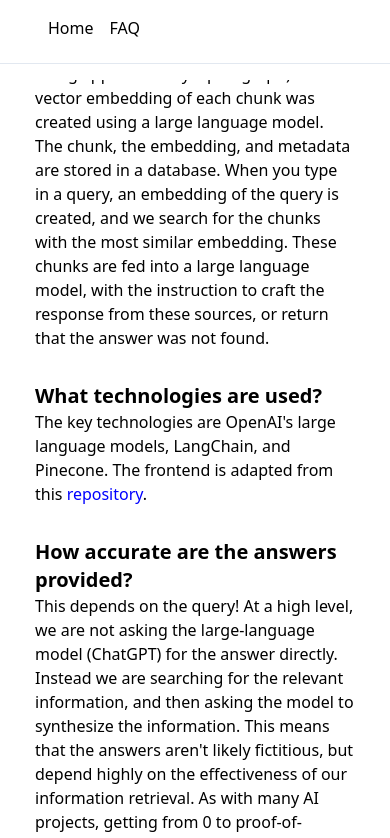
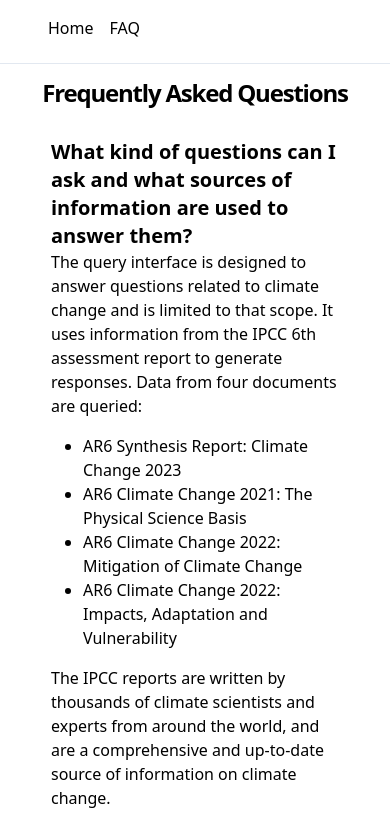
Before and after one commit to cpk26/climate_query, a Next.js app: page /faq in a window 390 px wide. Shown: the top 838 px of the page. Built offline with nearby package versions, Linux system fonts and the light colour scheme.

Commit message:
FAQ formatting on mobile

```diff
--- a/styles/FAQ.module.css
+++ b/styles/FAQ.module.css
@@ -240,12 +240,12 @@
 @media (max-width: 600px) {
   .main {
     padding: 1rem;
-    max-height: 90vh;
+    overflow-y: scroll;
   }
 
   .cloud {
     width: 22rem;
-    height: 28rem;
+    padding: 1rem 2rem 1rem 2rem;
   }
   .textarea {
     width: 22rem;
```
